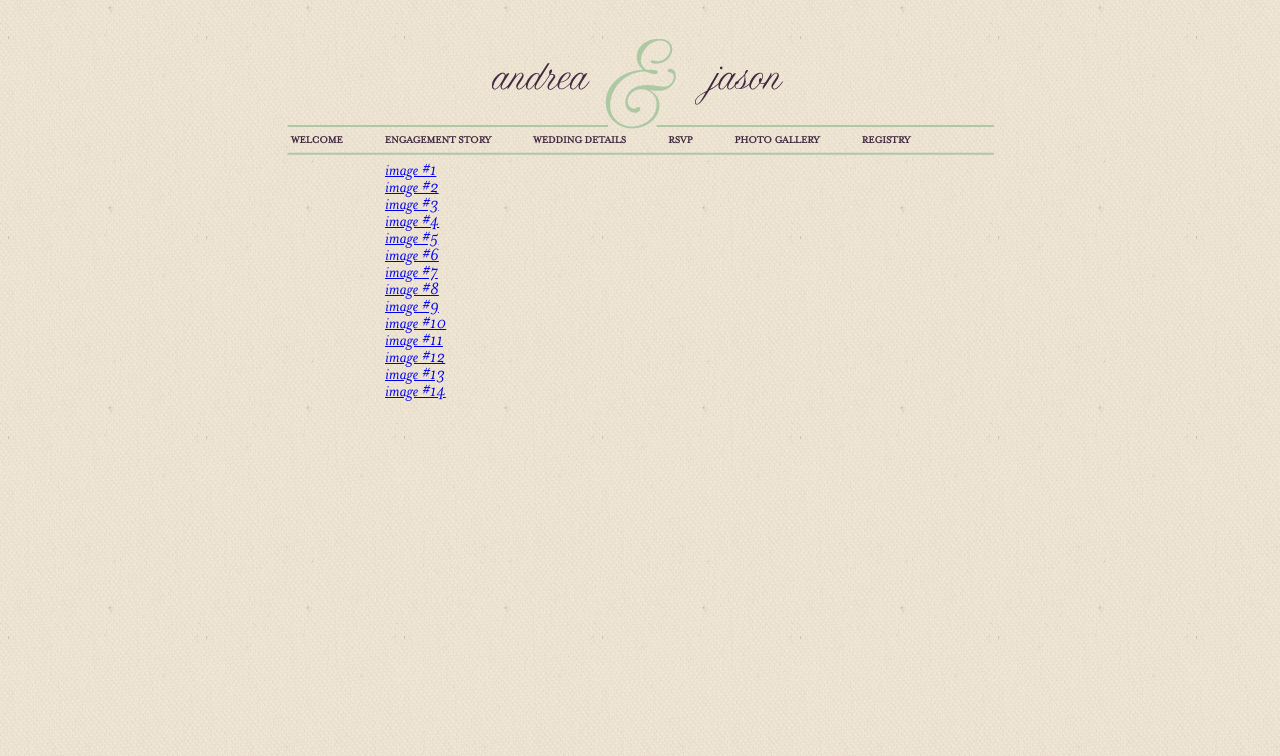
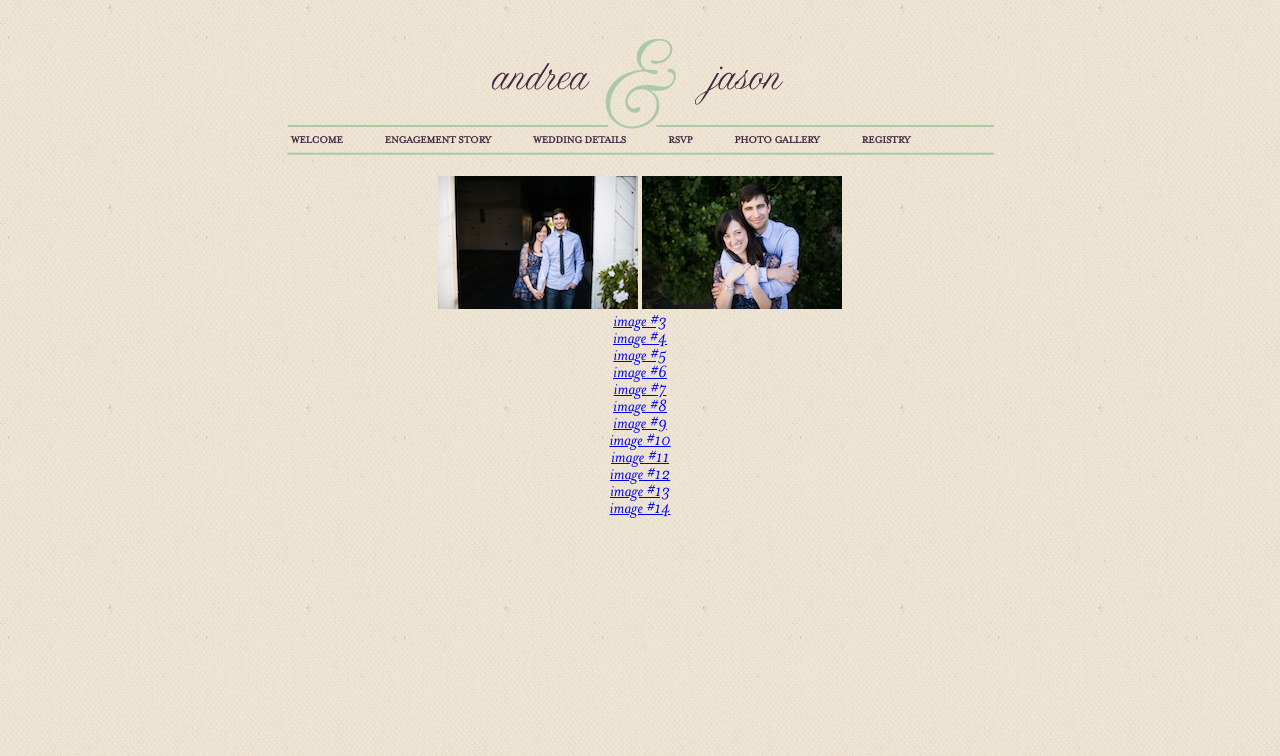
Before and after one commit to cam3ron/jasonandrea.com, a PHP site: page /photo-gallery.php in a window 1280 px wide. Shown: the top 756 px of the page. Run offline with PHP 8.4, Linux system fonts and the light colour scheme.

Commit message:
changed some stuff around

```diff
--- a/css/master.css
+++ b/css/master.css
@@ -162,12 +162,19 @@ body {
         color: #3A3938;
 }
 
+#header {
+	text-align: center;
+	width: 715px;
+	margin: 0px auto;
+}
+
 #container {
 /*
 	width: 950px;
 	border: solid red 1px;
 	margin: 0 auto;
 */
+        text-align: center;
 	position: relative;
 	margin:0;
 	padding:0;
@@ -183,6 +190,7 @@ body {
 	position: relative;
 	margin: 0 auto;
 	padding-top: 30px;
+	width: 715px;
 }
 
 /*firefox only*/
@@ -410,9 +418,10 @@ body {
 /* ---------------------- photo-gallery -------------------------------------*/
 
 #photo-gallery {
-	text-align: justify;
-	width: 520px;
-	margin-left: 220px;
+	text-align: center;
+	width: 715px;
+/*	margin-left: 220px; */
+	margin: 15px auto;
 }
 
 #photo-gallery h3 {
--- a/photo-gallery.php
+++ b/photo-gallery.php
@@ -34,8 +34,8 @@
         <?php include 'includes/header.inc'; ?>
 
         <div id="photo-gallery">
-            <a href="images/jason_and_andrea_01.jpg" rel="lightbox[roadtrip]">image #1</a><br />
-            <a href="images/jason_and_andrea_02.jpg" rel="lightbox[roadtrip]">image #2</a><br />
+            <a href="images/jason_and_andrea_01.jpg" rel="lightbox[roadtrip]"><img src="images/jason_and_andrea_01_thumb.jpg" /></a>
+            <a href="images/jason_and_andrea_02.jpg" rel="lightbox[roadtrip]"><img src="images/jason_and_andrea_02_thumb.jpg" /></a><br />
             <a href="images/jason_and_andrea_03.jpg" rel="lightbox[roadtrip]">image #3</a><br />
             <a href="images/jason_and_andrea_04.jpg" rel="lightbox[roadtrip]">image #4</a><br />
             <a href="images/jason_and_andrea_05.jpg" rel="lightbox[roadtrip]">image #5</a><br />
```
